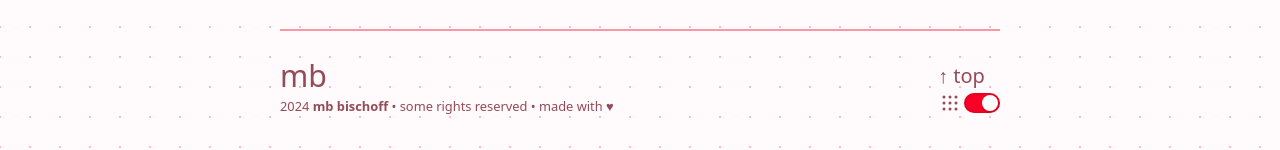
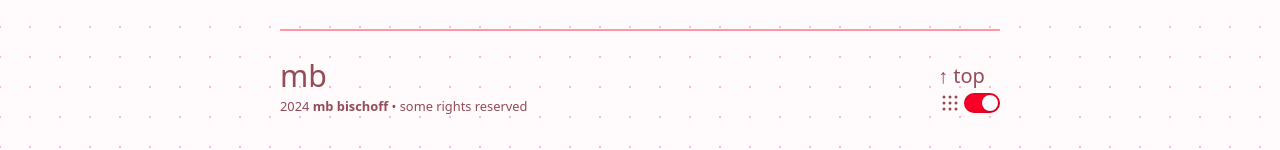
Before and after one commit to mbbischoff/website, a Jekyll site: the page built from index.html, in a window 1280 px wide and 900 px high, scrolled down 2166 px. Shown: the part 747-897 px from the top of the window. Built offline with Jekyll 4.4.1, drawn with Linux system fonts in a browser that asks for light colours; some web fonts are replaced; the list of posts is cut into pages by our own code; comment, search, counter and statistics services are not loaded; a style sheet for code colours, icons or effects is not loaded.

Commit message:
Removed ❤️

```diff
--- a/_includes/footer.html
+++ b/_includes/footer.html
@@ -5,7 +5,7 @@
     <i class="cc cc-cc"></i> {{ site.license.copyright }} • <a
       href="{{ site.license.url }}"
       title="Creative Commons Attribution-ShareAlike 4.0 International">
-      {{ site.license.text }}</a> • made with ♥
+      {{ site.license.text }}</a>
     </p>
 
     <!-- TODO: Make this an include. -->
```
